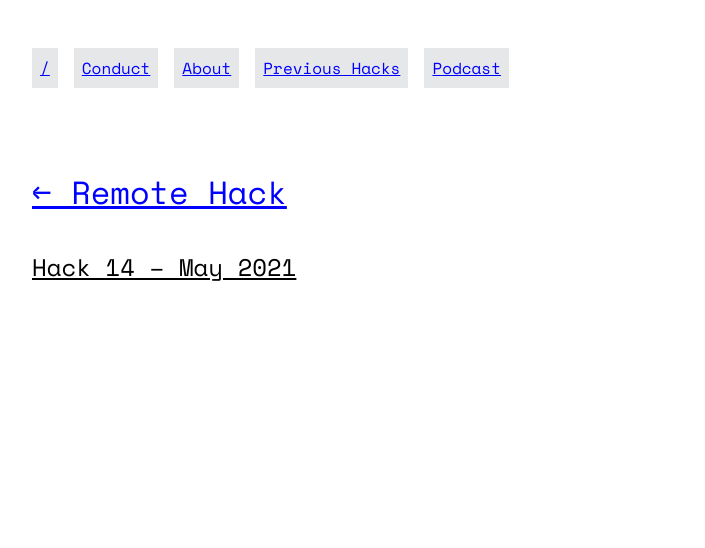
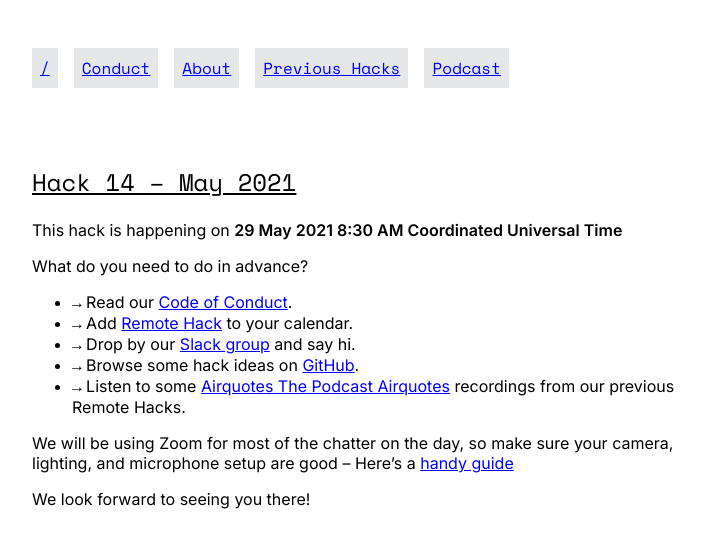
Before and after one commit to remotehack/remotehack.github.io, a Jekyll site: the page built from _hacks/14.md, in a window 1280 px wide. Shown: the top 548 px of the page, without its empty margins (272-977 px from the left). Built offline with Jekyll 4.4.1, drawn with Linux system fonts in a browser that asks for light colours.

Commit message:
Make the default/empty state for hack event pages be more useful

```diff
--- a/_config.yml
+++ b/_config.yml
@@ -19,6 +19,9 @@ plugins:
 
 timezone: Europe/London
 
+# To ensure that events in the future generate their html pages
+future: true
+
 collections:
   hacks:
     output: true
--- a/_layouts/hack.html
+++ b/_layouts/hack.html
@@ -2,11 +2,47 @@
 layout: default
 ---
 
-<h1><a href="/">&larr; Remote Hack</a></h1>
 {% comment %}We use prepend and slice to pad the hack number with "0"s. This will trim the hack number to 2 characters if we go over 100 hacks{% endcomment %}
 <h2>
-  Hack {{page.hack_number | prepend: '0' | slice: -2, 2 }}
-  – {{page.date | date: '%B %Y' }}
+  Hack {{page.hack_number | prepend: '0' | slice: -2, 2 }} – {{page.date | date: '%B %Y' }}
 </h2>
 
-{{ content }}
+{% assign pagesize = page.content | size %}
+{% if pagesize < 2 %}
+  {%- capture content -%}
+  {% assign start_time = page.date | slice:0,10 | append:"T08:30Z" %}
+  This hack is happening on <time style="font-weight: bold;" datetime="{{start_time}}">{{ start_time| date_to_long_string }}<span>
+    <script>
+      document.currentScript.replaceWith(
+        document.createTextNode(
+          new Intl.DateTimeFormat('default', {
+            hour: 'numeric',
+            minute: 'numeric',
+            timeZoneName: 'long'
+          })
+            .format(new Date("{{start_time}}"))
+        )
+      )
+    </script>
+    <noscript>
+      {{ start_time | date: "%k:%M%P %Z" }}
+    </noscript>
+  </span>
+</time>
+
+  What do you need to do in advance?
+
+  - → Read our [Code of Conduct](/code-of-conduct).
+  - → Add [Remote Hack](/calendar.ics) to your calendar.
+  - → Drop by our [Slack group](/join) and say hi.
+  - → Browse some hack ideas on [GitHub](https://github.com/remotehack/remotehack.github.io/issues).
+  - → Listen to some [Airquotes The Podcast Airquotes](https://remotehack.space/live/) recordings from our previous Remote Hacks.
+
+  We will be using Zoom for most of the chatter on the day, so make sure your camera, lighting, and microphone setup are good -- Here's a [handy guide](https://checklist.video/checklist/)
+
+  We look forward to seeing you there!
+  {%- endcapture -%}
+  {{ content | markdownify}}
+{% else %}
+  {{ content }}
+{% endif %}
```
